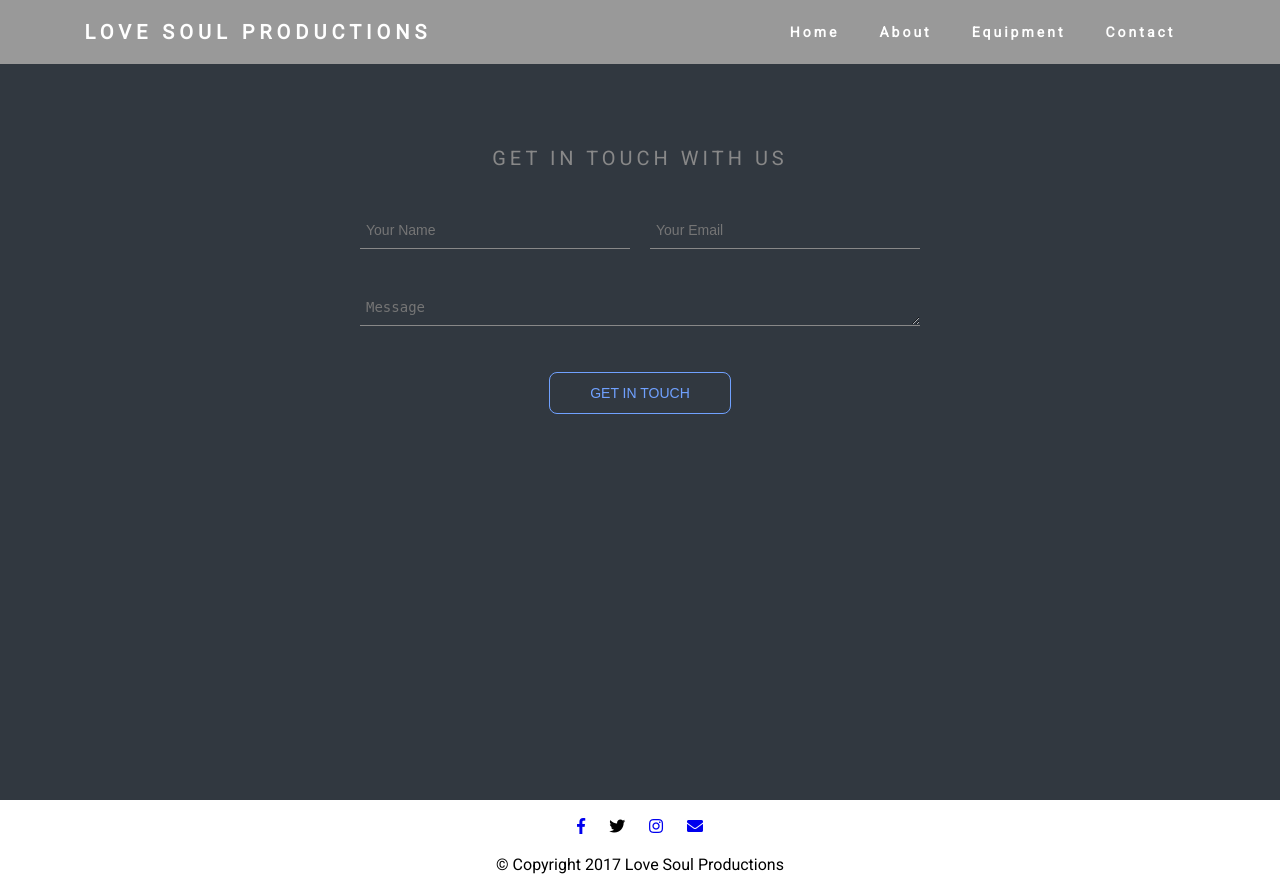
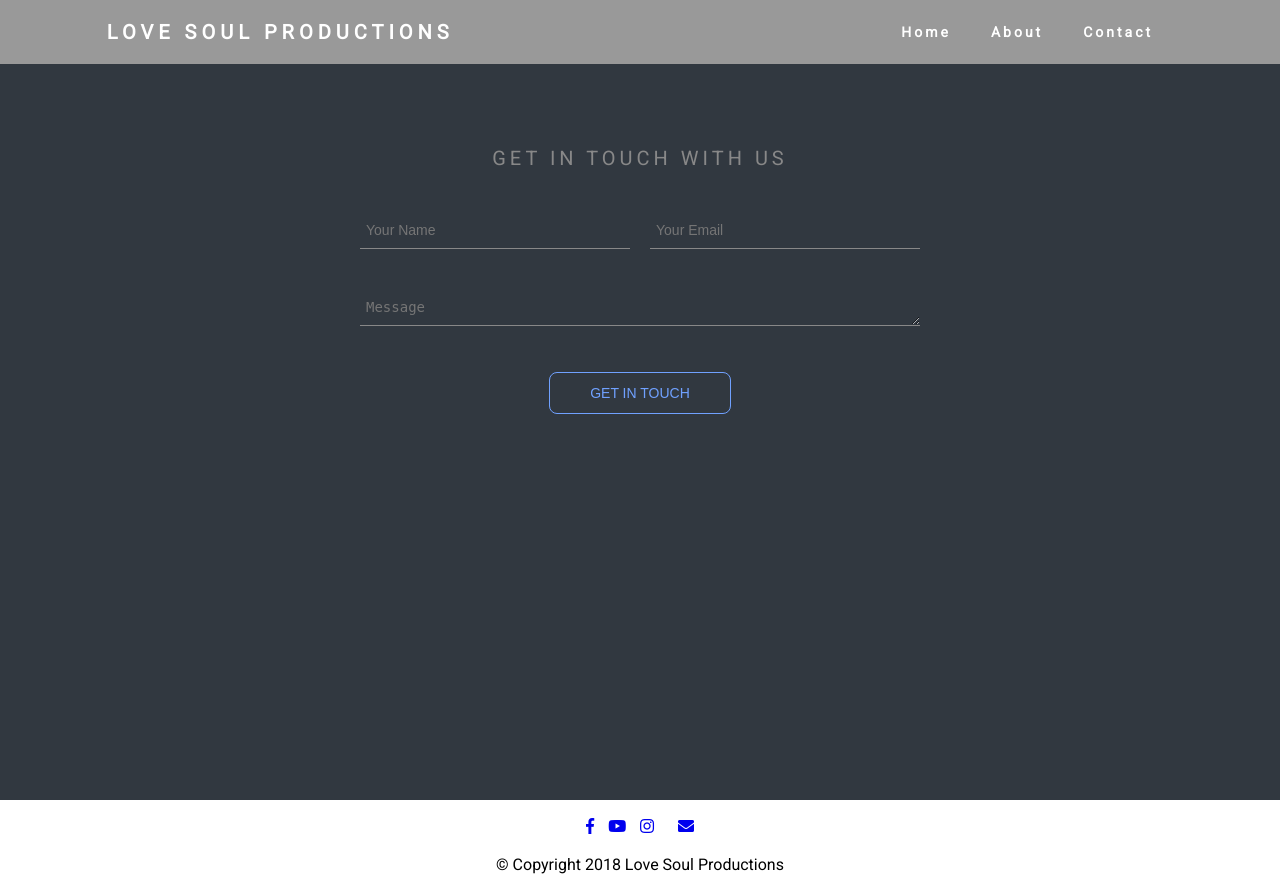
Before and after one commit to CESAR-JARAMILLO/Love-Soul-Client-Site, a Flask app: page /contact in a window 1280 px wide. Run offline with Flask 2, Linux system fonts and the light colour scheme.

Commit message:
updated footer section

```diff
--- a/templates/base.html
+++ b/templates/base.html
@@ -25,7 +25,7 @@
           <ul class="nav-links">
             <li><a href="/">Home</a></li>
             <li><a href="/about">About</a></li>
-            <li><a href="#">Equipment</a></li>
+            <!-- <li><a href="#">Equipment</a></li> -->
             <li><a href="/contact">Contact</a></li>
           </ul>
         </div>
@@ -41,10 +41,10 @@
   <footer class="footer-section" id="footer">
     <div class="footer-container">
       <a href="https://www.facebook.com/LoveSoulProductions/"><i class="social-icon fab fa-facebook-f"></i></a>
-      <i class="social-icon fab fa-twitter"></i>
+      <a href="https://www.youtube.com"><i class="fab fa-youtube"></i></a>
       <a href="https://www.instagram.com/lovesoulproductions/"><i class="social-icon fab fa-instagram"></i></a>
       <a href="/contact"><i class="social-icon fas fa-envelope"></i></a>
-      <p class="copyright">© Copyright 2017 Love Soul Productions</p>
+      <p class="copyright">© Copyright 2018 Love Soul Productions</p>
     </div>
   </footer>
 </body>
```
